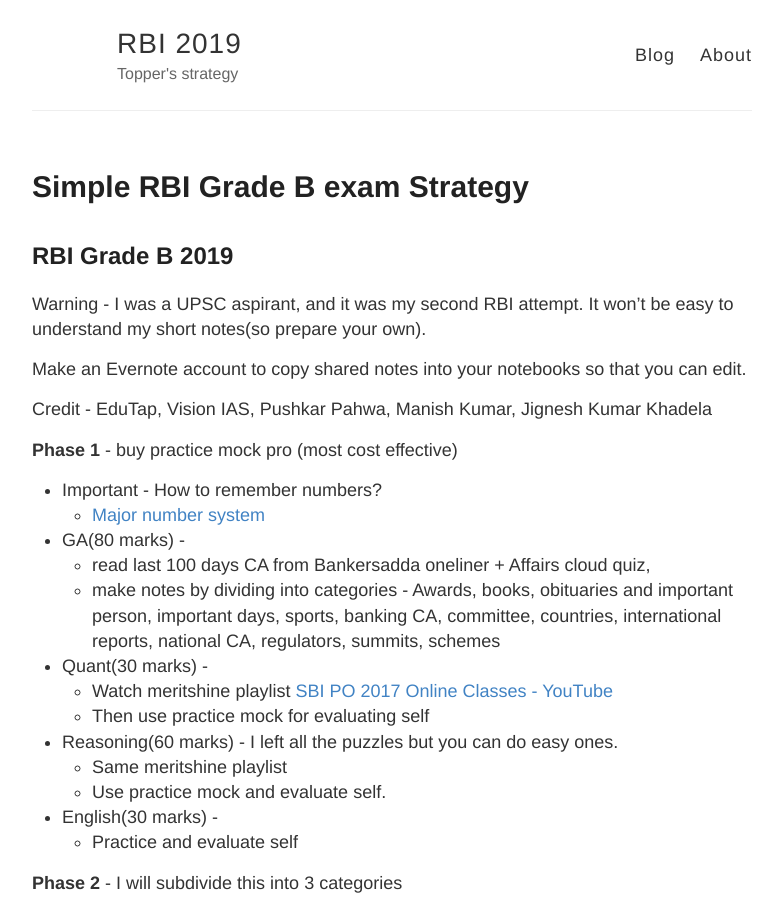
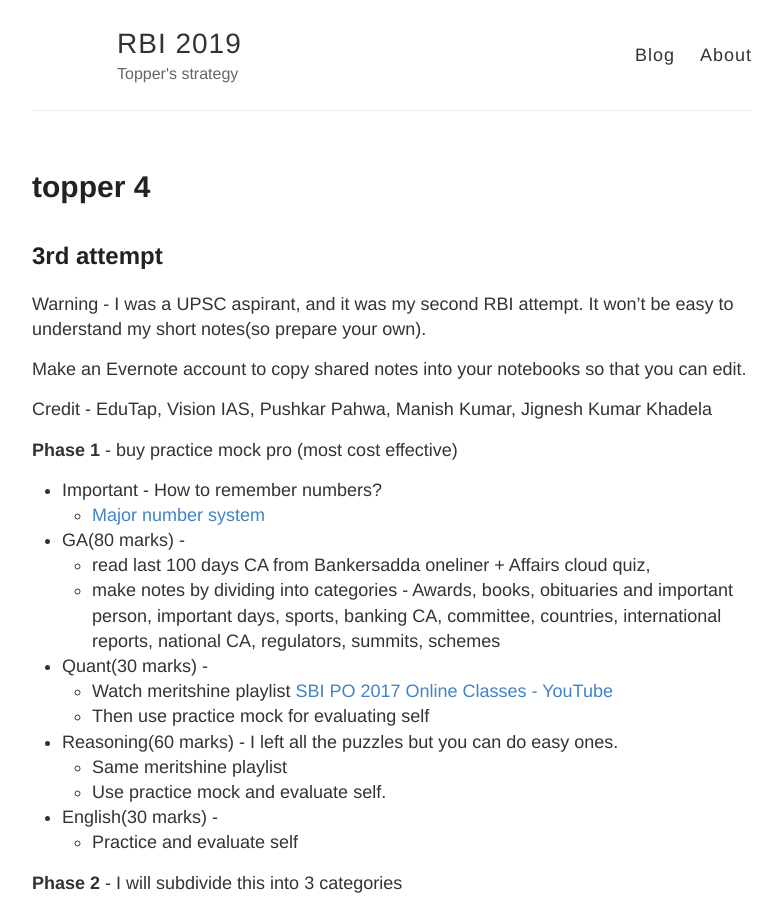
Before and after one commit to anilmodi2011/Blog, a Jekyll site: the page built from _posts/2020-10-25-hello4.md, in a window 1280 px wide and 900 px high. Shown: the whole window, without its empty margins (248-1030 px from the left). Built offline with Jekyll 4.4.1, drawn with Linux system fonts in a browser that asks for light colours.

Commit message:
Update 2020-10-25-hello4.md

```diff
--- a/_posts/2020-10-25-hello4.md
+++ b/_posts/2020-10-25-hello4.md
@@ -1,8 +1,8 @@
 ---
 layout: post
-title: Simple RBI Grade B exam Strategy
+title: topper 4
 ---
-## RBI Grade B 2019
+## 3rd attempt
 
 Warning -  I was a UPSC aspirant, and it was my second RBI attempt. It won't be easy to understand my short notes(so prepare your own).
 
```
